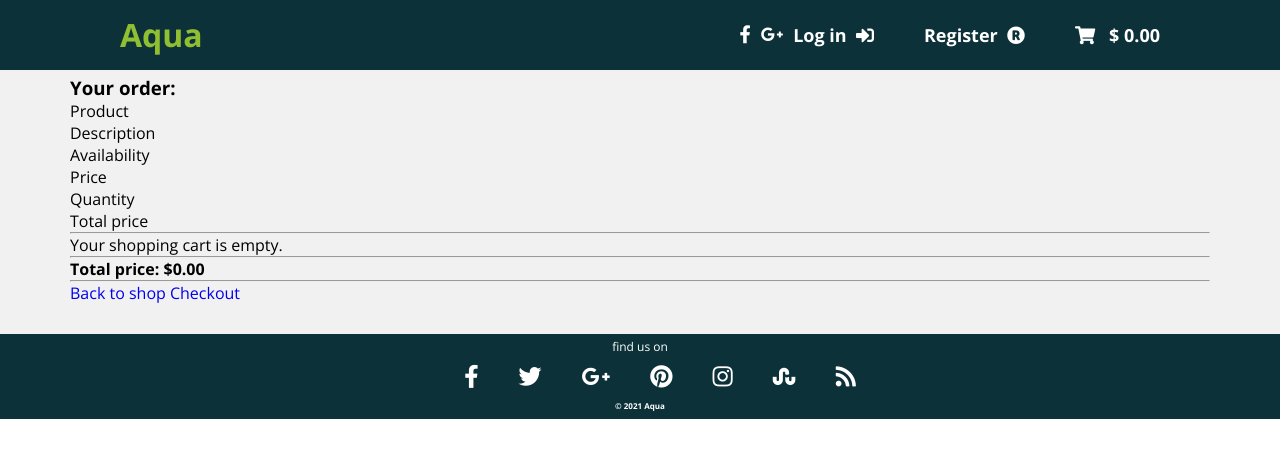
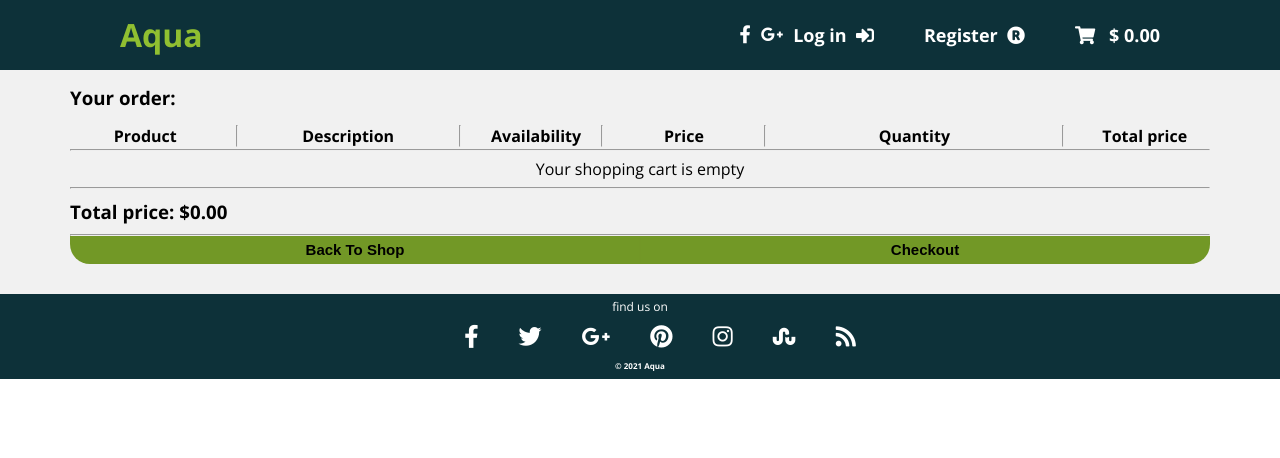
Before and after one commit to Kitayeu/my_shop, a Django app: page /cart/ in a window 1280 px wide. Shown: the top 458 px of the page. Run offline with Django 3.2, Linux system fonts and the light colour scheme; parts of the project's set-up code (start-up, migrations or seed data) failed here and were passed over.

Commit message:
Added CSS for 'carts/detail.html'

```diff
--- /dev/null
+++ b/static/css/carts_detail.css
@@ -0,0 +1,173 @@
+.block_carts_h3{
+    margin: 10px 0 15px 0;
+}
+.block_carts-description{
+    display: flex;
+    flex-wrap: wrap;
+    justify-content: center;
+}
+.block_carts-description-row{
+    display: flex;
+}
+.row_carts{
+    display: flex;
+    justify-content: space-around;
+    margin: 2px 0 2px 0;
+}
+.carts-row_image{
+    margin: 10px;
+}
+.carts-row_image img{
+    width: 100px;
+    height: 100px;
+    border-radius: 5px;
+}
+.row_carts-product{
+    width: 120px;
+    text-align: center;
+}
+.row_carts-description{
+    width: 160px;
+    text-align: center;
+}
+.row_carts-description h5{
+    margin-top: 25%;
+    font-style: normal;
+    font-weight: 600;
+    font-size: 18px;
+    line-height: 20px;
+    text-transform: capitalize;
+}
+.row_carts-availability{
+    width: 80px;
+    text-align: center;
+}
+.row_carts-availability h5{
+    margin-top: 50%;
+    font-style: normal;
+    font-weight: 600;
+    font-size: 18px;
+    line-height: 20px;
+    text-transform: capitalize;
+}
+.row_carts-price{
+    width: 100px;
+    text-align: center;
+}
+.row_carts-price h5{
+    margin-top: 50%;
+    font-style: normal;
+    font-weight: 600;
+    font-size: 18px;
+    line-height: 20px;
+    text-transform: capitalize;
+}
+.row_carts-quantity{
+    width: 235px;
+    text-align: center;
+}
+.row_carts-quantity_update{
+    display: inline-flex;
+    height: 36px;
+    border: 1px solid #d4d8db;
+    border-radius: 20px;
+    margin-top: 12%;
+}
+.row_carts-quantity_remove{
+    border: 1px solid #d4d8db;
+    padding: 8px 12px 8px 12px;
+    border-radius: 20px 0 0 20px;
+    background-color: #729826;
+}
+.row_carts-quantity_remove:hover{
+    background: rgba(114, 152, 38, 0.5);
+}
+.row_carts-quantity_add-form{
+    display: inline-flex;
+    flex-wrap: wrap;
+    text-align: center;
+    margin: auto;
+}
+.row_carts-quantity_add-form button{
+    display: inline-flex;
+    flex-wrap: wrap;
+    align-items: center;
+}
+.row_carts-quantity_add{
+    display: inline-flex;
+    border: 1px solid #d4d8db;
+    padding: 5px 12px 8px 10px;
+    border-radius: 0 20px 20px 0;
+    background-color: #729826;
+    align-items: baseline;
+}
+.row_carts-quantity_add:hover{
+    background: rgba(114, 152, 38, 0.5);
+}
+.row_carts-total{
+    width: 100px;
+    text-align: center;
+}
+.row_carts-total h5{
+    margin-top: 40%;
+    font-style: normal;
+    font-weight: 600;
+    font-size: 18px;
+    line-height: 20px;
+    text-transform: capitalize;
+}
+.cart_empty{
+    text-align: center;
+    margin: 7px 0;
+}
+.total_price-h3{
+    margin: 10px 0;
+}
+.button_shops_product_list{
+    width: 570px;
+    border: 1px solid rgba(114, 152, 38, 0.5);
+    box-sizing: border-box;
+    border-radius: 0 0 0 20px;
+    text-align: center;
+    font-style: normal;
+    font-weight: 600;
+    font-size: 15px;
+    line-height: 20px;
+    text-transform: capitalize;
+    background-color: #729826;
+    padding: 3px 0;
+    transition: 0.2s;
+}
+.button_shops_product_list a{
+    color: black;
+}
+.button_shops_product_list:hover{
+    background: rgba(114, 152, 38, 0.5);
+}
+.button_shops_product_list:active{
+    background-color: white;
+}
+.button_orders_order_create{
+    width: 570px;
+    border: 1px solid rgba(114, 152, 38, 0.5);
+    box-sizing: border-box;
+    border-radius: 0 0 20px  0;
+    text-align: center;
+    font-style: normal;
+    font-weight: 600;
+    font-size: 15px;
+    line-height: 20px;
+    text-transform: capitalize;
+    background-color: #729826;
+    padding: 3px 0;
+    transition: 0.2s;
+}
+.button_orders_order_create a{
+    color: black;
+}
+.button_orders_order_create:hover{
+    background: rgba(114, 152, 38, 0.5);
+}
+.button_orders_order_create:active{
+    background-color: white;
+}
--- a/static/css/style.css
+++ b/static/css/style.css
@@ -6,6 +6,7 @@
 @import url('./reset.css');
 @import url('./create.css');
 @import url('./orders_detail.css');
+@import url('./carts_detail.css');
 
 html{
     font-family: 'Open Sans', sans-serif;
--- a/templates/carts/detail.html
+++ b/templates/carts/detail.html
@@ -1,91 +1,155 @@
 {% extends 'shops/base.html' %}
 {% load static %}
+
 {% block title %}Shopping cart{% endblock title %}
+
 {% block content %}
+
     <div>
-        <h3>Your order:</h3>
-        <div>
-            <div>
-                Product
+
+        <h3 class="block_carts_h3">Your order:</h3>
+
+        <div class="block_carts">
+
+            <div class="row_carts">
+                <div class="row_carts-product">
+                    <h4>Product</h4>
                 </div>
-            <div>
-                Description
+
+                <hr>
+
+                <div class="row_carts-description">
+                    <h4>Description</h4>
                 </div>
-            <div>
-                Availability
+
+                <hr>
+
+                <div class="row_carts-availability">
+                    <h4>Availability</h4>
                 </div>
-            <div>
-                Price
+
+                <hr>
+
+                <div class="row_carts-price">
+                    <h4>Price</h4>
                 </div>
-            <div>
-                Quantity
+
+                <hr>
+
+                <div class="row_carts-quantity">
+                    <h4>Quantity</h4>
                 </div>
-            <div>
-                Total price
+
+                <hr>
+
+                <div class="row_carts-total">
+                    <h4>Total price</h4>
                 </div>
             </div>
+
             <hr>
+
             {% for item in cart %}
                 {% with product=item.product %}
-                <div>
+                    <div class="row_carts">
+                        <div class="row_carts-product">
+                            <div class="carts-row_image">
                                 <a href="{{ product.get_absolute_url }}">
                                     <img src="{{ product.image.url }}" alt="image">
                                 </a>
                             </div>
-                <div>
-                    {{ product.name }}
                         </div>
-                <div>
+
+                        <hr>
+
+                        <div class="row_carts-description">
+                            <h5>{{ product.name }}</h5>
+                        </div>
+
+                        <hr>
+
+                        <div class="row_carts-availability">
                             {% if product.available %}
                                 <div>
-                            Available
+                                    <h5>Available</h5>
                                 </div>
                             {% else %}
                                 <div>
-                            Currently unavailable
+                                    <h5>Currently unavailable</h5>
                                 </div>
                             {% endif %}
                         </div>
-                <div>
-                    <span>${{ product.price }}</span>
+
+                        <hr>
+
+                        <div class="row_carts-price">
+                            <h5>$ {{ product.price }}</h5>
                         </div>
-                <div>
+
+                        <hr>
+
+                        <div class="row_carts-quantity">
+                            <div class="row_carts-quantity_update">
+                                <form action="{% url 'carts:cart_remove' product.id %}" method="post">
+                                    {% csrf_token %}
+                                    <button type="submit" data-toggle="tooltip" data-placement="top" title="Remove"
+                                            class="row_carts-quantity_remove">
+                                        <i class="fas fa-trash-alt"></i>
+                                    </button>
+                                </form>
+
                                 <form action="{% url 'carts:cart_add' product.id %}" method="post">
                                     {% csrf_token %}
-                        <span>
-                            {{ item.update_quantity_form.quantity }}
-                            <button type="submit" data-toggle="tooltip" data-placement="top" title="Update">
-                                <i>+</i>
+                                    <div class="row_carts-quantity_add-form">
+                                        <span>{{ item.update_quantity_form.quantity }}</span><!--
+                                        --><button type="submit" data-toggle="tooltip" data-placement="top"
+                                                title="Update" class="row_carts-quantity_add">
+                                            <i class="fas fa-retweet"></i>
                                         </button>
-                        </span>
+                                    </div>
                                 </form>
                             </div>
+                        </div>
+
+                        <hr>
+
+                        <div class="row_carts-total">
+                            <h5>$ {{ item.total_price }}</h5>
+                        </div>
+                    </div>
+
+                {% endwith %}
+
+            <hr>
+
+            {% empty %}
+                <p class="cart_empty">Your shopping cart is empty</p>
+
+                <hr>
+
+            {% endfor %}
+
+        </div>
+
         <div>
-                    <span>${{ item.total_price }}</span>
-                </div>
-                <div>
-                   <form action="{% url 'carts:cart_remove' product.id %}" method="post">
-                       {% csrf_token %}
-                       <button type="submit" data-toggle="tooltip" data-placement="top" title="Remove">
-                           <i>-</i>
-                       </button>
-                   </form>
-                </div>
-            {% endwith %}
-        {% empty %}
-            <span>Your shopping cart is empty.</span>
-        {% endfor %}
-        <hr>
-        <div>
-            <h4>
+            <h3 class="total_price-h3">
                 Total price:
                 ${{ cart_total_price|floatformat:2 }}
-            </h4>
+            </h3>
         </div>
+
         <hr>
+
         <div>
-            <a href="{% url 'shops:product_list' %}">Back to shop</a>
-            <a href="{% url 'orders:order_create' %}">Checkout</a>
+            <button class="button_shops_product_list" onclick="window.location.href ='{% url 'shops:product_list' %}'">
+                Back to shop
+            </button><!--
+            --><button class="button_orders_order_create"
+                       onclick="window.location.href ='{% url 'orders:order_create' %}'">
+                    Checkout
+                </button>
         </div>
+
     </div>
+
 {% endblock content %}
```
Lines whose indentation alone changed are shown as unchanged.
